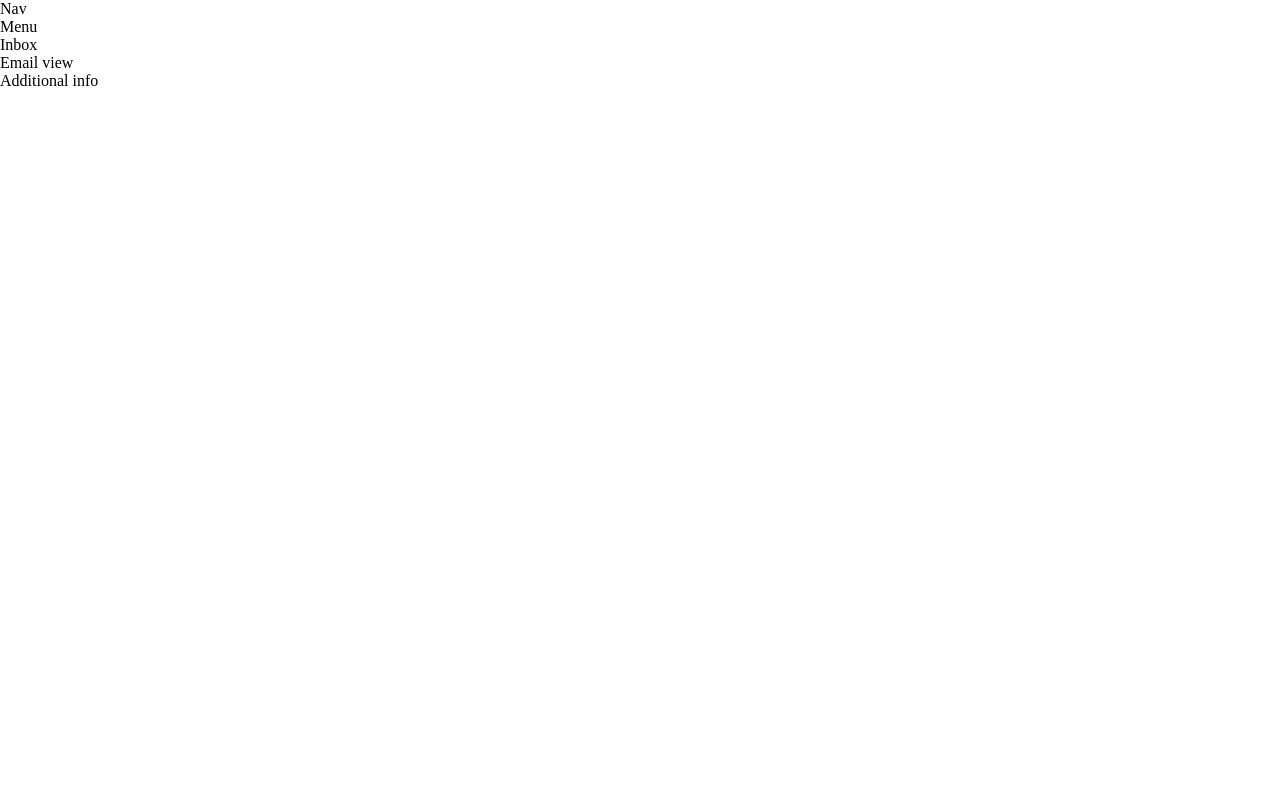
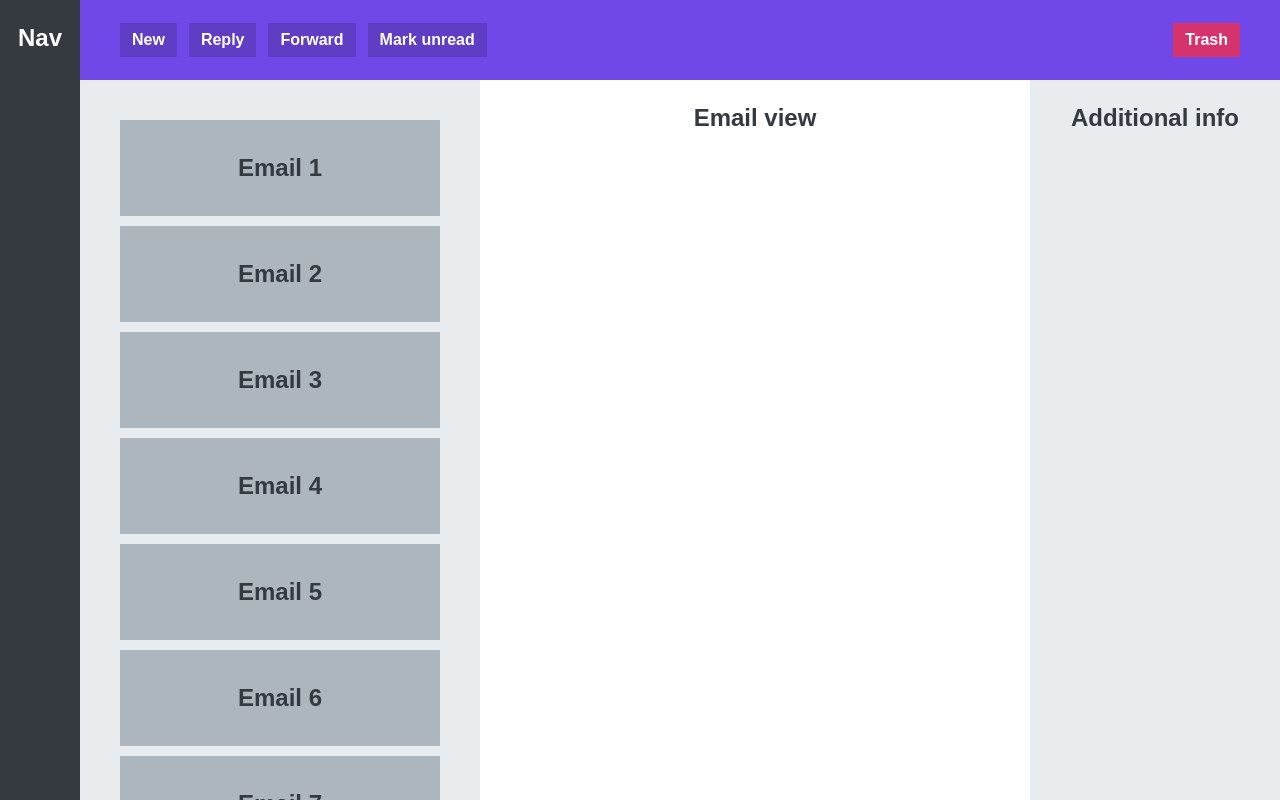
Before and after one commit to viniciusshenri96/web-application-layout, a plain HTML site: page index.html in a window 1280 px wide. Drawn offline with Linux system fonts and the light colour scheme.

Commit message:
Projeto finalizado com HTML e CSS

```diff
--- a/css/style.css
+++ b/css/style.css
@@ -1,22 +1,80 @@
-/*
-SPACING SYSTEM (px)
-2 / 4 / 8 / 12 / 16 / 24 / 32 / 48 / 64 / 80 / 96 / 128
-
-FONT SIZE SYSTEM (px)
-10 / 12 / 14 / 16 / 18 / 20 / 24 / 30 / 36 / 44 / 52 / 62 / 74 / 86 / 98
-*/
-
-/*
-MAIN COLOR: #087f5b;
-GREY COLOR: #343a40;
-*/
-
-/* ------------------------ */
-/* GENERAL STYLES */
-/* ------------------------ */
-
 * {
   box-sizing: border-box;
   margin: 0;
   padding: 0;
 }
+
+body {
+  font-family: sans-serif;
+  color: #343a40;
+  font-size: 24px;
+  height: 100vh;
+  text-align: center;
+  font-weight: bold;
+
+  display: grid;
+  grid-template-columns: 80px 400px 1fr 250px;
+  grid-template-rows: 80px 1fr;
+}
+
+nav,
+section,
+main,
+aside {
+  padding-top: 24px;
+}
+
+nav {
+  background-color: #343a40;
+  color: #fff;
+  grid-row: 1 / -1;
+}
+
+menu {
+  background-color: #7048e8;
+  grid-column: 2 / -1;
+  display: flex;
+  align-items: center;
+  gap: 12px;
+  padding: 0 40px;
+}
+
+button {
+  display: inline-block;
+  font-size: 16px;
+  font-weight: bold;
+
+  background-color: #5f3dc4;
+  border: none;
+  cursor: pointer;
+  color: #fff;
+  padding: 8px 12px;
+}
+
+button:last-child {
+  background-color: #d6336c;
+  margin-left: auto;
+}
+
+section {
+  background-color: #e9ecef;
+  padding: 40px;
+  overflow-y: hidden;
+  display: flex;
+  flex-direction: column;
+  gap: 10px;
+}
+
+.email {
+  flex-shrink: 0;
+  background-color: #adb5bd;
+  height: 96px;
+
+  display: flex;
+  justify-content: center;
+  align-items: center;
+}
+
+aside {
+  background-color: #e9ecef;
+}
--- a/index.html
+++ b/index.html
@@ -17,8 +17,25 @@
 
 <body>
   <nav>Nav</nav>
-  <menu>Menu</menu>
-  <section>Inbox</section>
+  <menu>
+    <button>New</button>
+    <button>Reply</button>
+    <button>Forward</button>
+    <button>Mark unread</button>
+    <button>Trash</button>
+  </menu>
+  <section>
+    <div class="email">Email 1</div>
+    <div class="email">Email 2</div>
+    <div class="email">Email 3</div>
+    <div class="email">Email 4</div>
+    <div class="email">Email 5</div>
+    <div class="email">Email 6</div>
+    <div class="email">Email 7</div>
+    <div class="email">Email 8</div>
+    <div class="email">Email 9</div>
+    <div class="email">Email 10</div>
+  </section>
   <main>Email view</main>
   <aside>Additional info</aside>
 </body>
```
